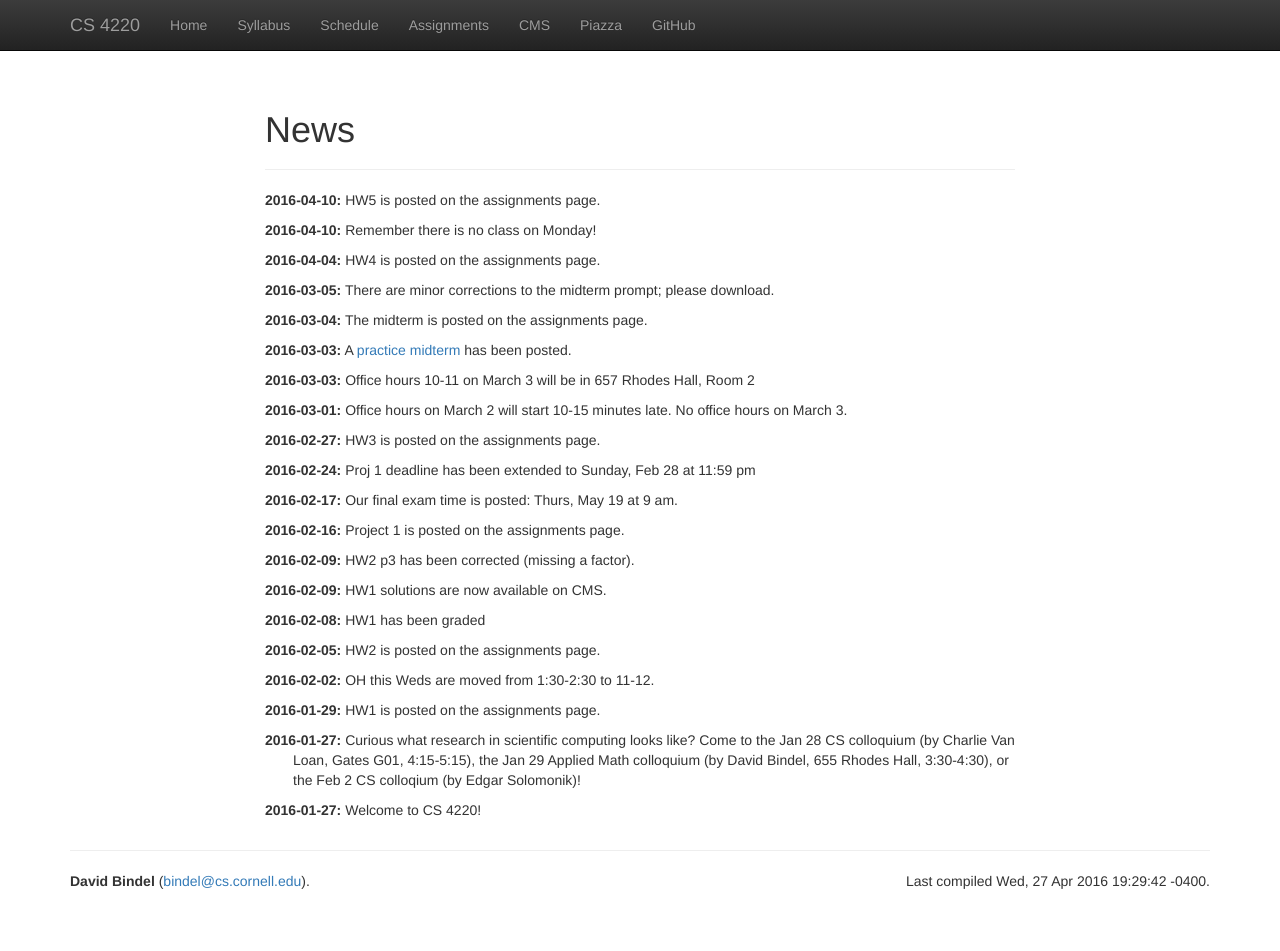
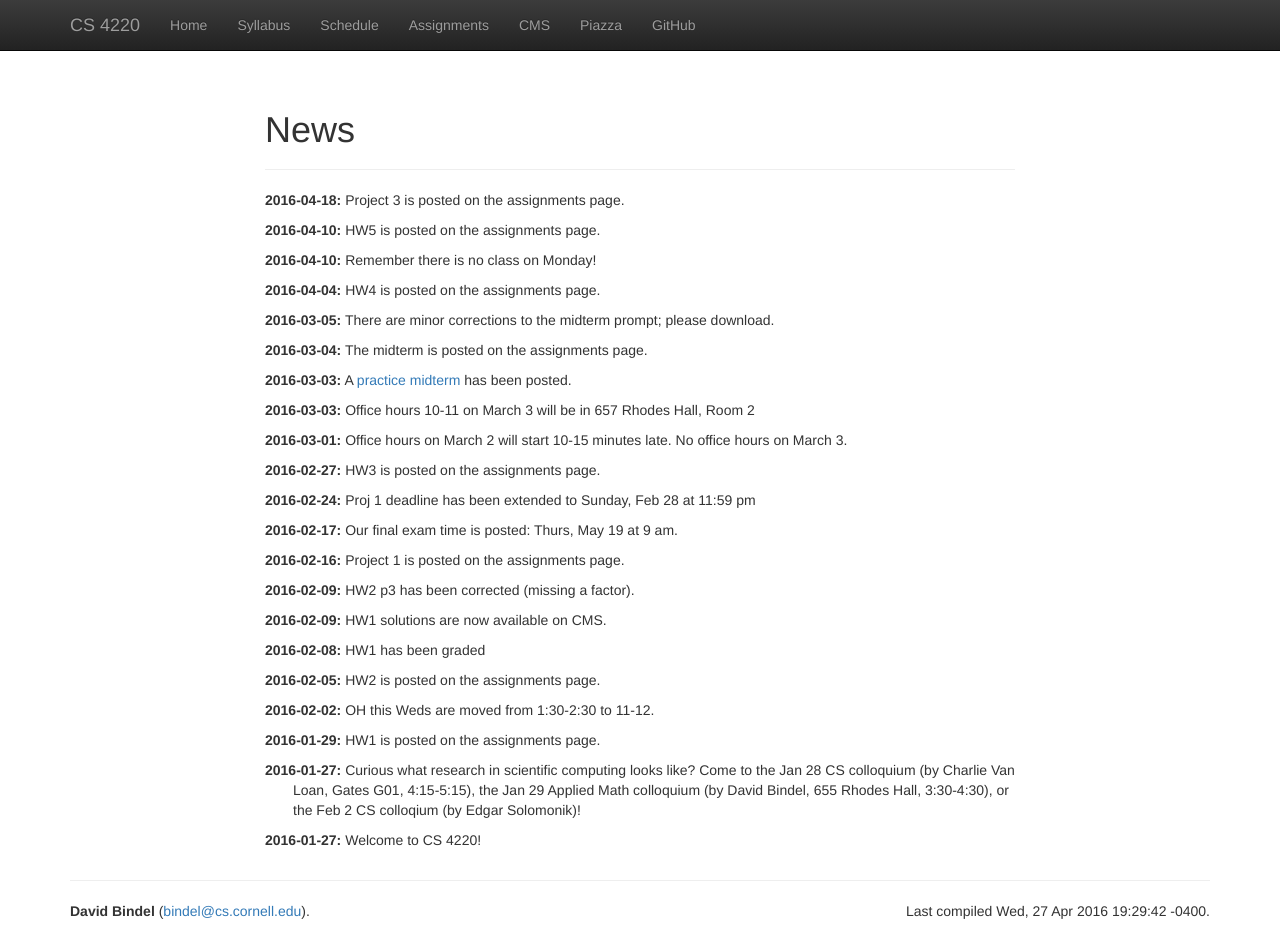
Before and after one commit to dbindel/cs4220-s17, a Jekyll site: the page built from web/news.html, in a window 1280 px wide and 951 px high. Built offline with Jekyll 4.4.1, drawn with Linux system fonts in a browser that asks for light colours; nearby versions of some CDN libraries.

Commit message:
Added project 3.

```diff
--- a/web/_data/news.yml
+++ b/web/_data/news.yml
@@ -64,3 +64,6 @@
 -
   date: 2016-04-10
   text: HW5 is posted on the assignments page.
+-
+  date: 2016-04-18
+  text: Project 3 is posted on the assignments page.
```
